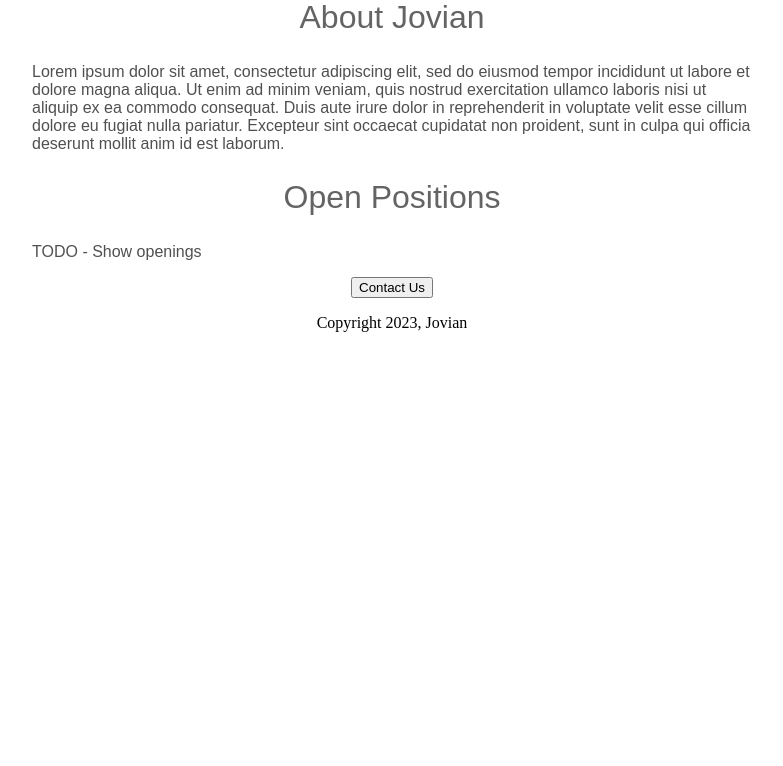
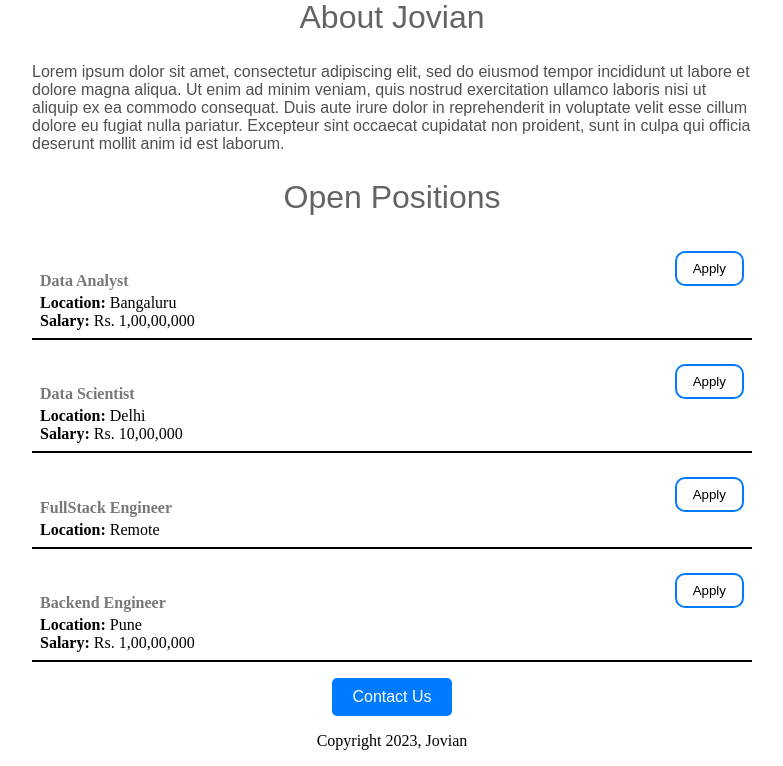
Before and after one commit to thisisudbhavv/flask-project-v2, a Flask app: page / in a window 1280 px wide. Shown: the part 490-1256 px from the top of the page, without its empty margins (248-1031 px from the left). Before the commit the page ends 822 px from the top, so only its background shows below. Run offline with Flask 3, Linux system fonts and the light colour scheme.

Commit message:
added dynamic data

```diff
--- a/app.py
+++ b/app.py
@@ -1,10 +1,40 @@
-from flask import Flask, render_template
+from flask import Flask, render_template, jsonify
 
 app = Flask(__name__)
 
+JOBS = [
+  {
+    'id': 1,
+    'title': 'Data Analyst',
+    'location': 'Bangaluru',
+    'salary': 'Rs. 1,00,00,000'
+  },
+  {
+    'id': 2,
+    'title': 'Data Scientist',
+    'location': 'Delhi',
+    'salary': 'Rs. 10,00,000'
+  },
+  {
+    'id': 3,
+    'title': 'FullStack Engineer',
+    'location': 'Remote',
+    },
+  {
+    'id': 4,
+    'title': 'Backend Engineer',
+    'location': 'Pune',
+    'salary': 'Rs. 1,00,00,000'
+    }
+]
+
 @app.route('/')
 def hello_world():
-    return render_template('home.html')
+    return render_template('home.html', jobs=JOBS)
+
+@app.route('/api/jobs')
+def list_jobs():
+    return jsonify(JOBS)
 
 if __name__ == '__main__':
     app.run(host='0.0.0.0', debug=True)
--- a/templates/home.html
+++ b/templates/home.html
@@ -30,6 +30,18 @@
         max-width: 720px;
         margin: 0 auto 0 auto;
       }
+      .button {
+        display: inline-block;
+        padding: 10px 20px;
+        background-color: #007bff;
+        color: #fff;
+        border: none;
+        border-radius: 5px;
+        text-align: center;
+        text-decoration: none;
+        font-size: 16px;
+        cursor: pointer;
+      }
     </style>
   </head>
   <body>
@@ -39,9 +51,13 @@
       <h2>About Jovian</h2>
       <p class="bodytext">Lorem ipsum dolor sit amet, consectetur adipiscing elit, sed do eiusmod tempor incididunt ut labore et dolore magna aliqua. Ut enim ad minim veniam, quis nostrud exercitation ullamco laboris nisi ut aliquip ex ea commodo consequat. Duis aute irure dolor in reprehenderit in voluptate velit esse cillum dolore eu fugiat nulla pariatur. Excepteur sint occaecat cupidatat non proident, sunt in culpa qui officia deserunt mollit anim id est laborum.</p>
       <h2>Open Positions</h2>
-      <p class="bodytext">TODO - Show openings</p>
+      <div>
+        {% for job in jobs %}
+          {% include 'jobitem.html' %}
+        {% endfor %}
+      </div>
       <div style="text-align:center">
-        <button>Contact Us</button>
+        <button class='button'>Contact Us</button>
         <p>Copyright 2023, Jovian</p>
       </div>
     </div>
--- /dev/null
+++ b/templates/jobitem.html
@@ -0,0 +1,34 @@
+<!DOCTYPE html>
+<html>
+<head>
+  <style>
+    .apply-button {
+      border: 2px solid #007bff;
+      background-color: transparent;
+      padding: 8px 16px;
+      cursor: pointer;
+      transition: background-color 0.3s;
+      border-radius: 10px;
+    }
+
+    .apply-button:hover {
+      background-color: #007bff;
+      color: white;
+    }
+  </style>
+</head>
+<body>
+  <div style="display: flex; justify-content: space-between; margin-bottom: 16px; border-bottom: 2px solid #000; padding: 8px;">
+    <div style="flex: 1;">
+      <h4 style="color: rgb(120, 120, 120); margin-bottom: 4px;">{{job['title']}}</h4>
+      <div><b>Location:</b> {{job['location']}}</div>
+      {% if 'salary' in job %}
+        <div><b>Salary:</b> {{job['salary']}}</div>
+      {% endif %}
+    </div>
+    <div style="flex: 0;">
+      <button type="button" class="apply-button">Apply</button>
+    </div>
+  </div>
+</body>
+</html>
```
